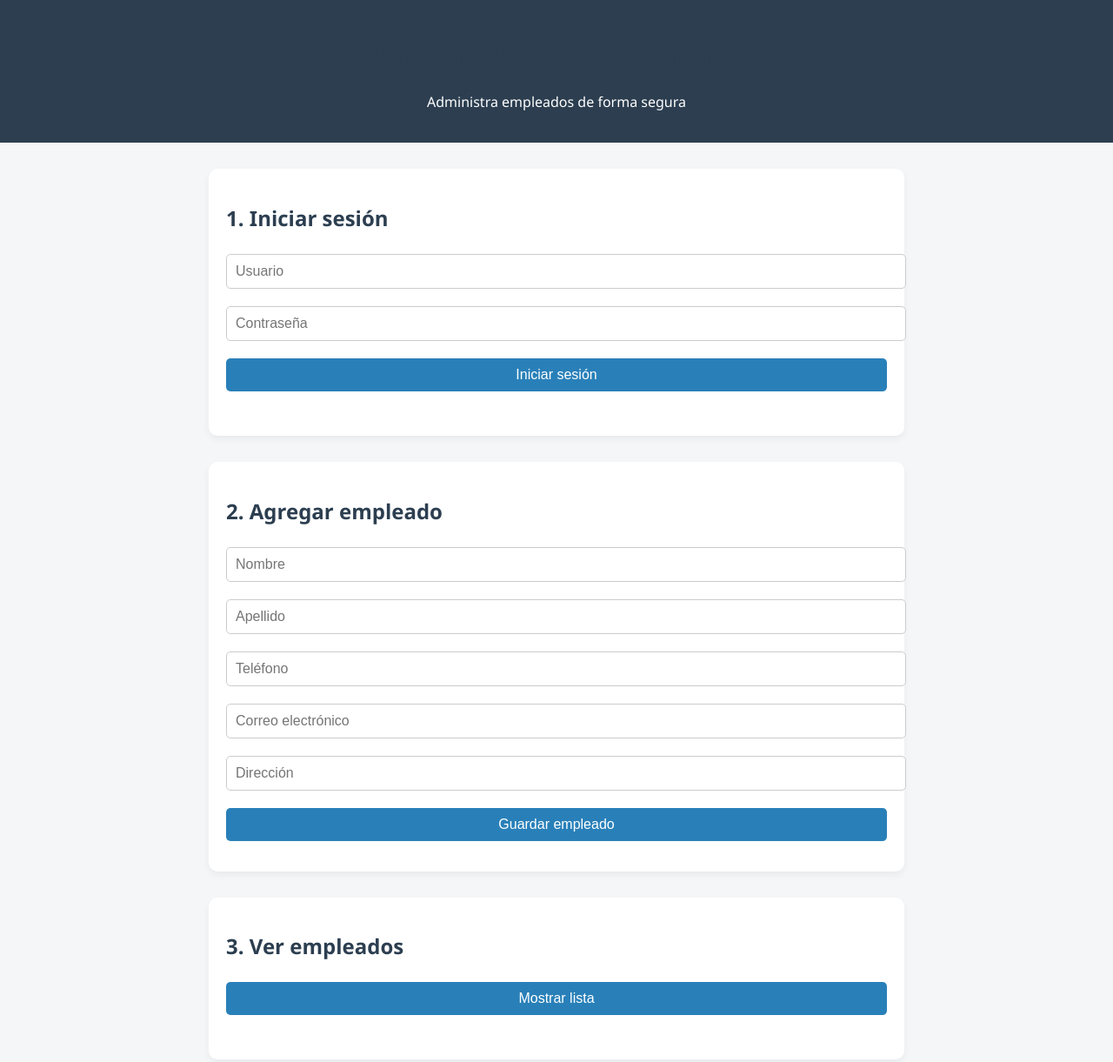
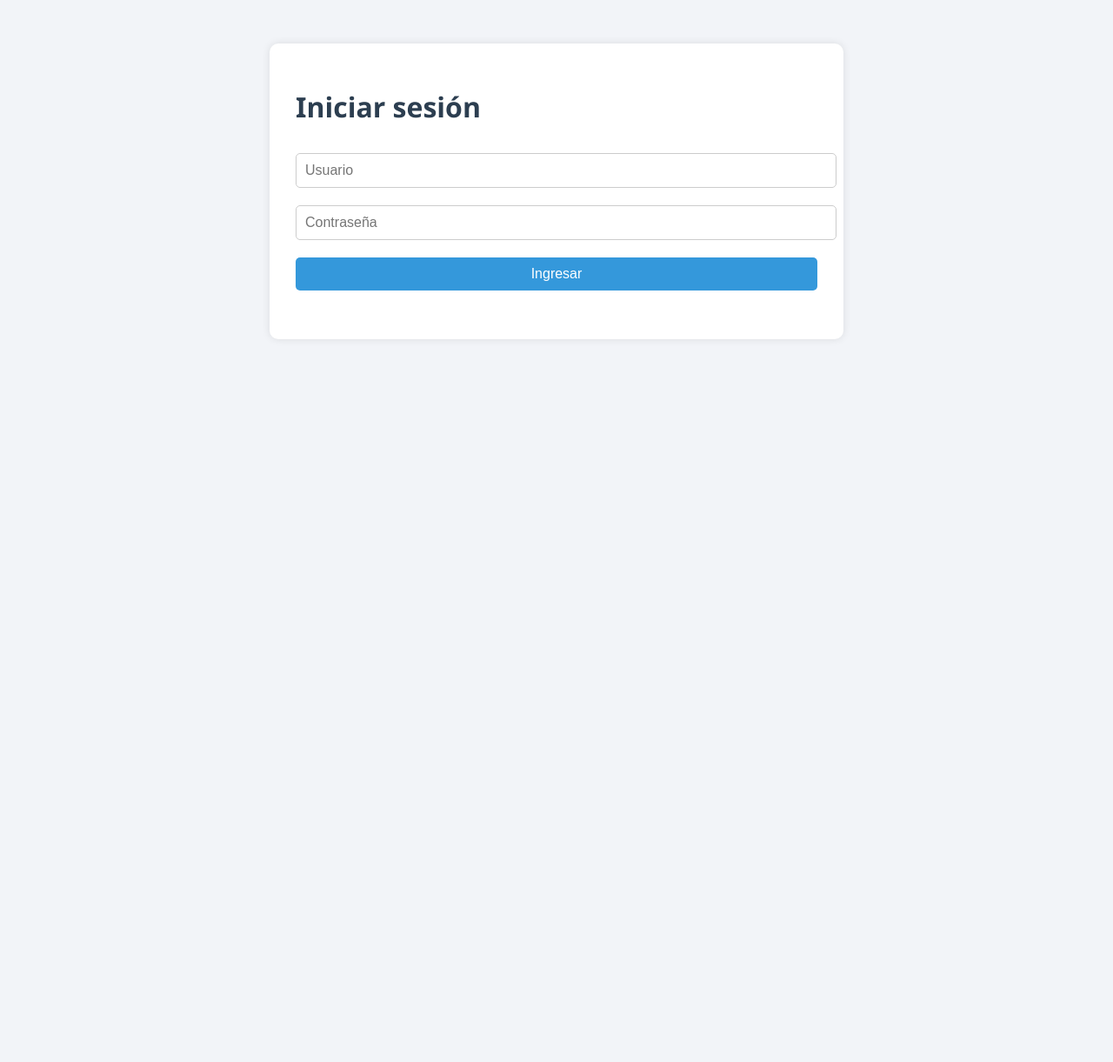
Before and after one commit to ElenaaCardenas/proyecto-final-nodejs, a website: page index.html in a window 1280 px wide. Shown: the whole page at 87% size. After the commit the page ends 800 px from the top, so only its background shows below. Drawn offline with Linux system fonts and the light colour scheme.

Commit message:
Agregué interfaz con login y panel de empleados unificado

```diff
--- a/index.html
+++ b/index.html
@@ -2,25 +2,21 @@
 <html lang="es">
 <head>
   <meta charset="UTF-8">
-  <title>Panel de Recursos Humanos</title>
+  <title>Sistema RRHH</title>
   <style>
     body {
-      background-color: #f4f6f8;
-      font-family: 'Segoe UI', Tahoma, Geneva, Verdana, sans-serif;
+      font-family: 'Segoe UI', sans-serif;
       margin: 0;
-      padding: 0;
+      background: #f2f4f8;
       color: #333;
     }
-    header {
-      background-color: #2c3e50;
-      color: white;
-      padding: 20px;
-      text-align: center;
-    }
-    main {
+    .container {
+      max-width: 600px;
+      margin: 50px auto;
+      background: white;
       padding: 30px;
-      max-width: 800px;
-      margin: auto;
+      border-radius: 10px;
+      box-shadow: 0 0 10px rgba(0,0,0,0.1);
     }
     h1, h2 {
       color: #2c3e50;
@@ -28,77 +24,54 @@
     input, button {
       width: 100%;
       padding: 10px;
-      margin-top: 5px;
-      margin-bottom: 15px;
+      margin: 10px 0;
+      font-size: 1em;
+      border-radius: 5px;
       border: 1px solid #ccc;
-      border-radius: 5px;
-      font-size: 1em;
     }
     button {
-      background-color: #2980b9;
+      background: #3498db;
       color: white;
       border: none;
       cursor: pointer;
-      transition: background-color 0.3s ease;
     }
     button:hover {
-      background-color: #1c5980;
+      background: #2980b9;
     }
-    section {
-      background-color: white;
-      padding: 20px;
-      margin-bottom: 30px;
-      border-radius: 10px;
-      box-shadow: 0 4px 8px rgba(0,0,0,0.05);
-    }
-    ul {
-      list-style-type: none;
-      padding: 0;
+    #empleado-panel {
+      display: none;
     }
     li {
-      background-color: #ecf0f1;
-      margin-bottom: 8px;
-      padding: 10px;
-      border-radius: 5px;
-    }
-    .success {
-      color: green;
-      font-weight: bold;
+      background: #ecf0f1;
+      padding: 8px;
+      margin: 5px 0;
+      border-radius: 4px;
     }
   </style>
 </head>
 <body>
 
-<header>
-  <h1>Panel de Recursos Humanos</h1>
-  <p>Administra empleados de forma segura</p>
-</header>
+<div class="container" id="login-panel">
+  <h1>Iniciar sesión</h1>
+  <input type="text" id="login-username" placeholder="Usuario">
+  <input type="password" id="login-password" placeholder="Contraseña">
+  <button onclick="login()">Ingresar</button>
+  <p id="login-error" style="color: red;"></p>
+</div>
 
-<main>
-  <section>
-    <h2>1. Iniciar sesión</h2>
-    <input id="login-username" placeholder="Usuario" />
-    <input id="login-password" placeholder="Contraseña" type="password" />
-    <button onclick="login()">Iniciar sesión</button>
-    <p id="tokenDisplay" class="success"></p>
-  </section>
-
-  <section>
-    <h2>2. Agregar empleado</h2>
+<div class="container" id="empleado-panel">
+  <h2>Agregar Empleado</h2>
   <input id="emp-name" placeholder="Nombre" />
   <input id="emp-lastname" placeholder="Apellido" />
   <input id="emp-phone" placeholder="Teléfono" />
   <input id="emp-email" placeholder="Correo electrónico" />
   <input id="emp-address" placeholder="Dirección" />
-    <button onclick="agregarEmpleado()">Guardar empleado</button>
-  </section>
+  <button onclick="agregarEmpleado()">Guardar</button>
 
-  <section>
-    <h2>3. Ver empleados</h2>
-    <button onclick="verEmpleados()">Mostrar lista</button>
+  <h2>Lista de Empleados</h2>
+  <button onclick="verEmpleados()">Actualizar lista</button>
   <ul id="empleadosList"></ul>
-  </section>
-</main>
+</div>
 
 <script>
   let token = "";
@@ -116,10 +89,15 @@
     .then(data => {
       if (data.token) {
         token = data.token;
-        document.getElementById("tokenDisplay").innerText = "✅ Sesión iniciada correctamente";
+        document.getElementById("login-panel").style.display = "none";
+        document.getElementById("empleado-panel").style.display = "block";
+        verEmpleados();
       } else {
-        document.getElementById("tokenDisplay").innerText = "❌ Error al iniciar sesión";
+        document.getElementById("login-error").innerText = "Usuario o contraseña incorrectos";
       }
+    })
+    .catch(() => {
+      document.getElementById("login-error").innerText = "Error de conexión con el servidor";
     });
   }
 
@@ -141,7 +119,10 @@
       body: JSON.stringify(emp)
     })
     .then(res => res.json())
-    .then(data => alert("✅ Empleado agregado correctamente"));
+    .then(() => {
+      alert("Empleado guardado");
+      verEmpleados();
+    });
   }
 
   function verEmpleados() {
@@ -153,9 +134,9 @@
       const list = document.getElementById("empleadosList");
       list.innerHTML = "";
       data.forEach(emp => {
-        const item = document.createElement("li");
-        item.innerText = emp.name + " " + emp.lastName;
-        list.appendChild(item);
+        const li = document.createElement("li");
+        li.innerText = emp.name + " " + emp.lastName + " - " + emp.email;
+        list.appendChild(li);
       });
     });
   }
```
Lines whose indentation alone changed are shown as unchanged.
